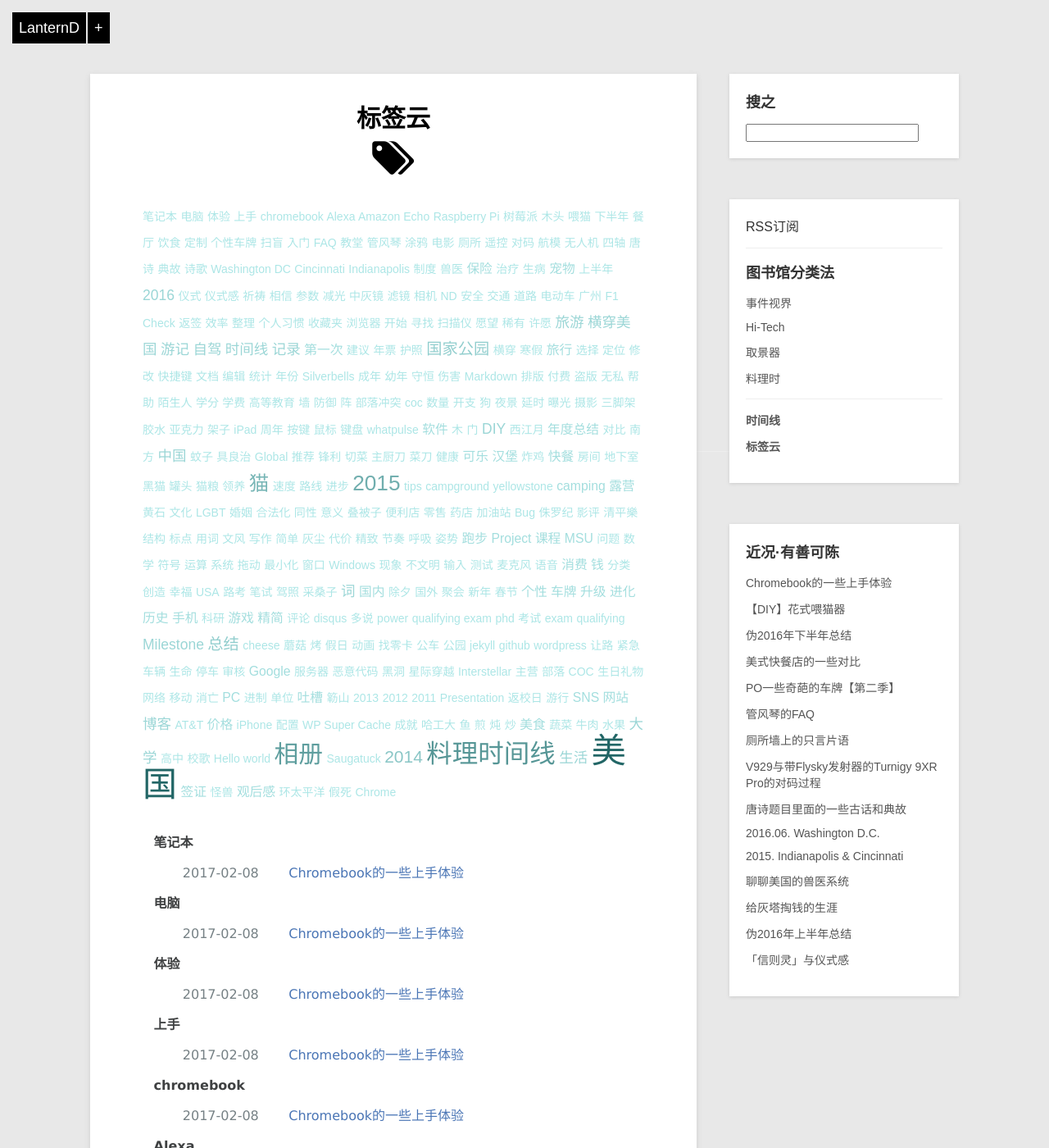
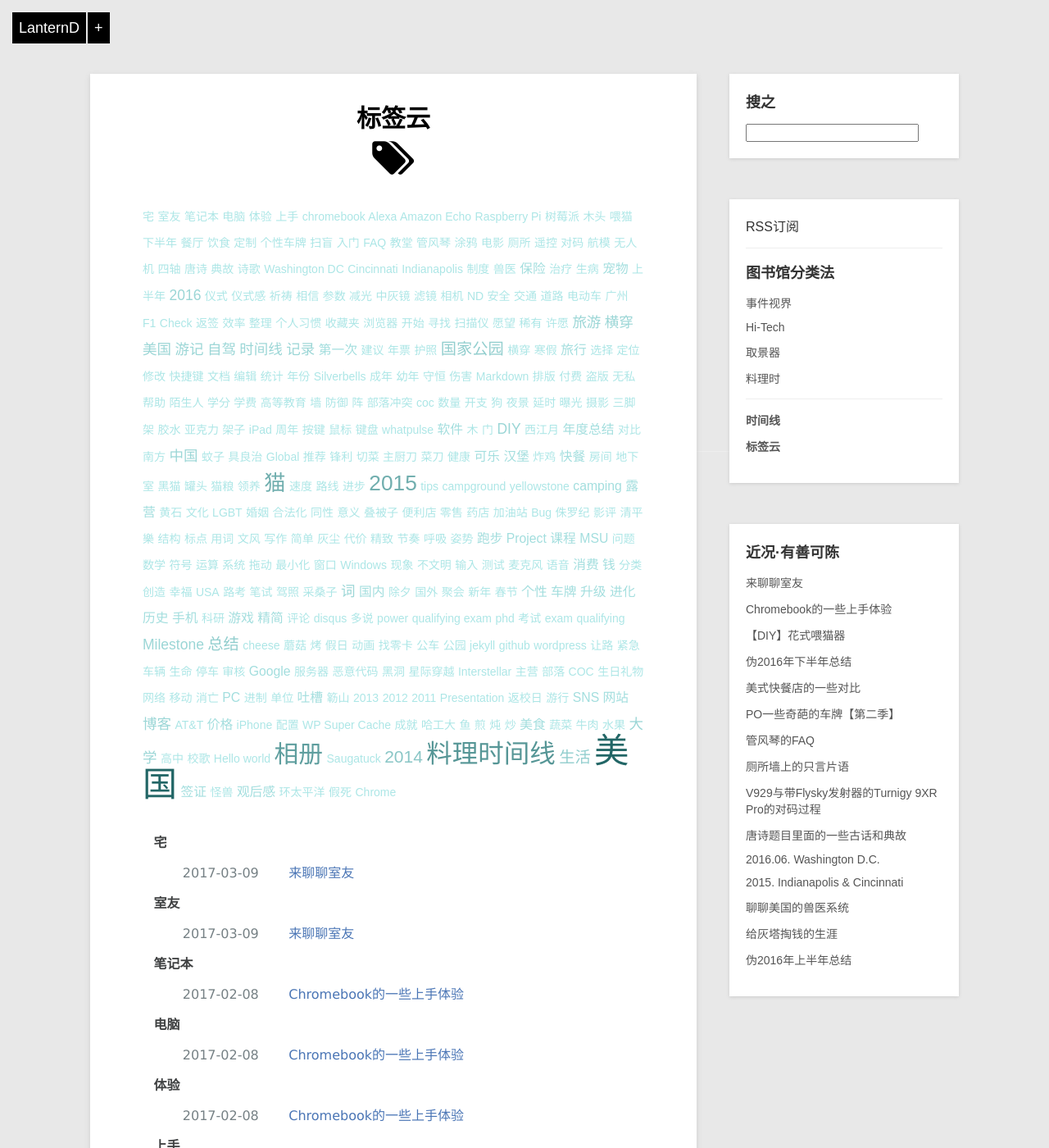
Before and after one commit to LanternD/lanternd.github.io, a Jekyll site: the page built from tags/index.md, in a window 1280 px wide and 1400 px high. Shown: the whole window at 82% size. Built offline with Jekyll 4.4.1, drawn with Linux system fonts in a browser that asks for light colours; comment, search, counter and statistics services are not loaded; part of the change alters nothing that is shown; some of the changed text lies outside the part shown.

Commit message:
New post: my roommate

```diff
--- a/_config.yml
+++ b/_config.yml
@@ -31,7 +31,7 @@ author:
 
 # gavatar头像及Favicon
 gavatar: /public/img/logo_100x.png
-favicon: http://lanternd.qiniudn.com/favicon.ico
+favicon: http://lanternd.qiniudn.com/favicon2.ico
 
 
 # google analytics 设置
--- /dev/null
+++ b/blog/_posts/2017-03-09-my-roommate.md
@@ -0,0 +1,94 @@
+---
+layout: post
+title: 来聊聊室友
+description: 一个很宅的室友。
+permalink: /my-roommate/
+categories: [blog, 视·界]
+tags: [室友, 宅, 生活, 猫]
+date: 2017-03-09 10:23:34
+---
+
+开门见山，室友有以下特征：
+
+1. 室友是个妹纸
+
+2. 出生在美国
+
+3. 她很宅，几乎不出门
+
+4. 我们合住大概有1年多
+
+5. 她不太喜欢吉他，但觉得钢琴还行
+
+6. 个子不高，生过两个宝宝，依旧年轻
+
+7. 她既不用微信也不玩Facebook，朋友不太多
+
+8. 喜欢吃肉，但是又不胖，几乎不吃蔬菜水果
+
+9. 偶尔会看看电视
+
+10. 我写作业的时候经常来干扰我，但我又无计可施
+
+11. 每天都花几个小时捯饬自己
+
+12. 宅着能干嘛，一天中当然大部分时间还是睡觉了
+
+13. 吃过晚饭后会运动一下，可能是保持身材的秘诀
+
+14. 她从来不担心工作，有其他人包养着，后台硬的很
+
+15. 阳台有个落地窗，阳光好的时候她就在那里慵懒地晒太阳
+
+16. 经常把家里厕所弄得一团糟也不知道清洁整理一下
+
+17. 她对毛绒玩具颇有兴趣
+
+18. 每次从外面回到家她都会对我嘘寒问暖，如果她醒着的话
+
+19. 我想找她给我当模特拍照，但是似乎她不是很情愿
+
+20. 有时候喜欢和我玩捉迷藏，不过家里就那点地方，每次都能找着
+
+21. 不在乎别人对她的评价，有种超脱世俗的感觉
+
+22. 她歌声还挺好听
+
+23. 有个癖好：每天把够得着的柜子都打开看一遍
+
+24. 滴酒不沾，闻到酒精就头晕
+
+25. 她不愿意向人们分享她过去的故事，尽管看起来经历不少
+
+26. 她会抠脚……
+
+27. 因为宅，家里又暖和，所以穿得很少……O.O
+
+28. 如果我养狗她可能没意见，养猫则会颇有微词
+
+29. 周末经常会让我给她弄好吃的
+
+30. 我喝过的水偶尔会被她接着喝……
+
+------
+
+不知道你从哪条开始猜到这是我好久没有在Blog里提及的宠物猫——灰塔的呢？
+
+写最开始那几篇日志的时候她还叫「Hakuna Matata」来着。
+
+- [Hakuna Matata!](/hakuna-matata/)
+- [Hakuna Matata - Chapter II](/hakuna-matata-2/)
+
+![Huita](http://lanternd.qiniudn.com/Pic4Post/my-roommate/huita-roommate.jpg "室友灰")
+
+所以：
+
+- 一只混血美短家猫；
+- 宅是因为不能放她出去；
+- 周末喂罐头；
+- 每天都在舔毛；
+- ……
+
+我觉得养猫就是和猫交个朋友，除了铲屎添加水和猫粮这些例行工作以外，人和猫就是一起生活在一个屋檐下各过着各的生活的两个生物。高兴的时候打个招呼，忙起来就各顾各的。谁也不「依赖」谁，不欠对方什么东西。我还是比较享受这样的状态的。
+
+当然我还是会把猫当做家庭里的一员的。
```
